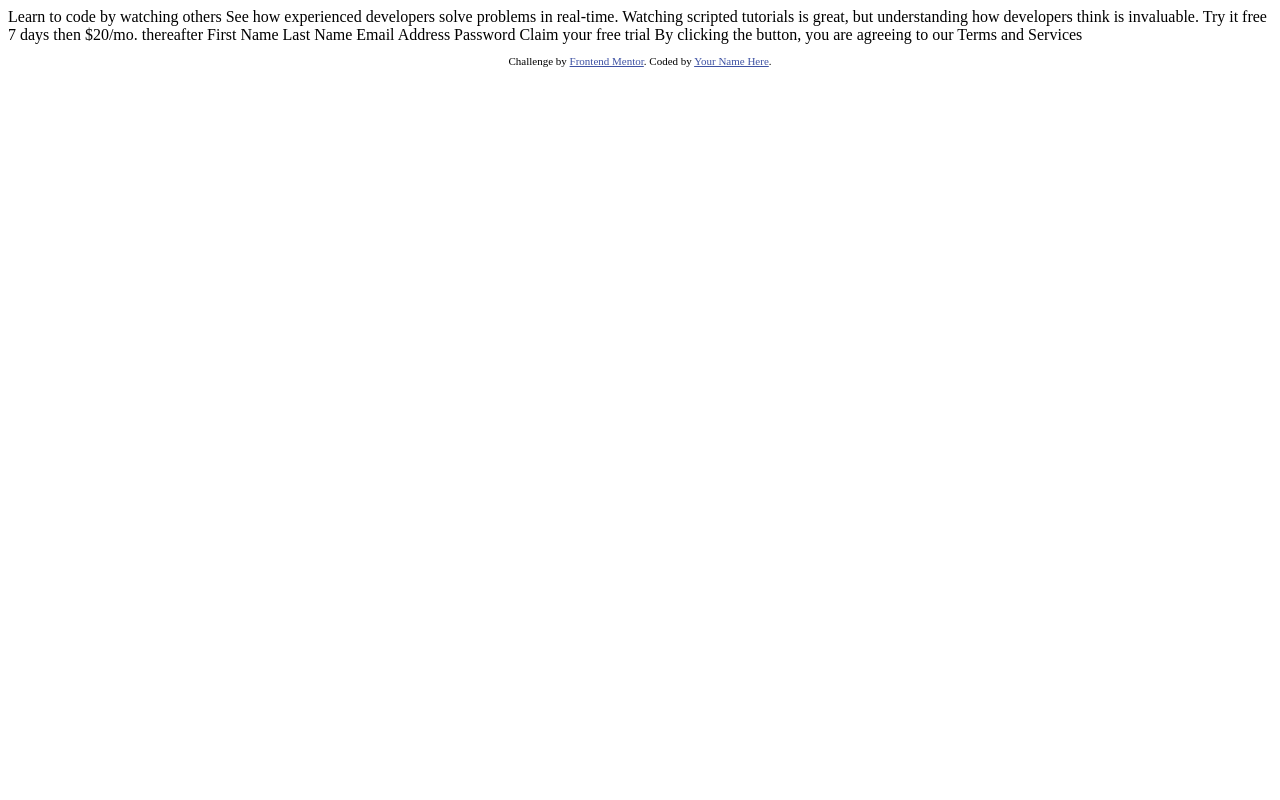
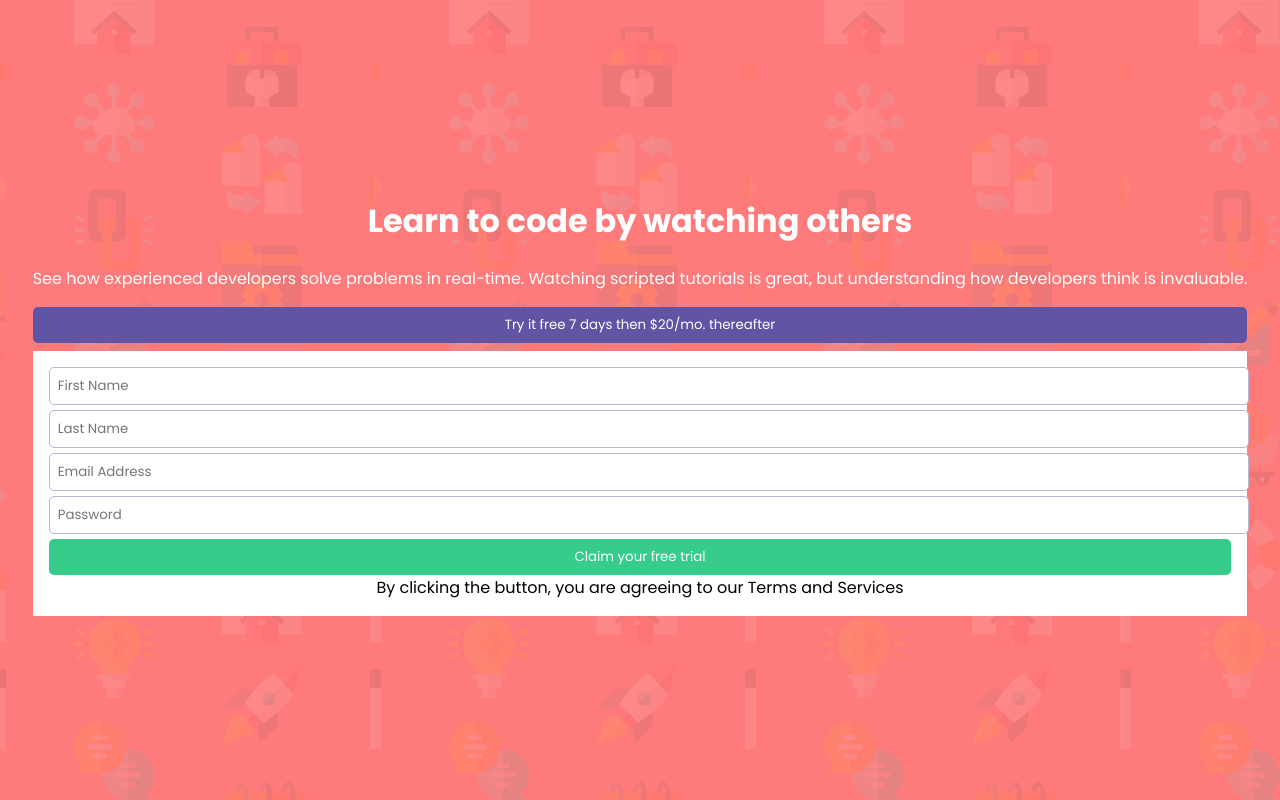
Before and after one commit to bttrvng99/Intro-component-with-sign-up-form, a plain HTML site: page index.html in a window 1280 px wide. Drawn offline with Linux system fonts and the light colour scheme.

Commit message:
first attempt

```diff
--- a/index.html
+++ b/index.html
@@ -1,42 +1,97 @@
 <!DOCTYPE html>
 <html lang="en">
   <head>
-  <meta charset="UTF-8">
-  <meta name="viewport" content="width=device-width, initial-scale=1.0"> <!-- displays site properly based on user's device -->
+    <meta charset="UTF-8" />
+    <meta name="viewport" content="width=device-width, initial-scale=1.0" />
+    <!-- displays site properly based on user's device -->
 
-  <link rel="icon" type="image/png" sizes="32x32" href="./images/favicon-32x32.png">
+    <link
+      rel="icon"
+      type="image/png"
+      sizes="32x32"
+      href="./images/favicon-32x32.png"
+    />
+    <link rel="stylesheet" href="style.css" />
 
     <title>Frontend Mentor | Intro component with sign up form</title>
 
     <!-- Feel free to remove these styles or customise in your own stylesheet 👍 -->
     <style>
-    .attribution { font-size: 11px; text-align: center; }
-    .attribution a { color: hsl(228, 45%, 44%); }
+      .attribution {
+        font-size: 11px;
+        text-align: center;
+      }
+      .attribution a {
+        color: hsl(228, 45%, 44%);
+      }
     </style>
   </head>
   <body>
+    <main>
+      <div class="left-pane">
+        <h1>Learn to code by watching others</h1>
+        <p>
+          See how experienced developers solve problems in real-time. Watching
+          scripted tutorials is great, but understanding how developers think is
+          invaluable.
+        </p>
+      </div>
+      <div class="right-pane">
+        <button class="buy">Try it free 7 days then $20/mo. thereafter</button>
+        <div class="form">
+          <form novalidate>
+            <label for="first_name">
+              <input
+                type="text"
+                name="first_name"
+                id="first_name"
+                placeholder="First Name"
+              />
+              <span class="error"></span>
+            </label>
+            <label for="last_name">
+              <input
+                type="text"
+                name="last_name"
+                id="last_name"
+                placeholder="Last Name"
+              />
+              <span class="error"></span>
+            </label>
+            <label for="email">
+              <input
+                type="email"
+                name="email"
+                id="email"
+                placeholder="Email Address"
+              />
+              <span class="error"></span>
+            </label>
+            <label for="password">
+              <input
+                type="password"
+                name="password"
+                id="password"
+                placeholder="Password"
+              />
+              <span class="error"></span>
+            </label>
+            <button class="claim">Claim your free trial</button>
+          </form>
+          <div>
+            By clicking the button, you are agreeing to our Terms and Services
+          </div>
+        </div>
+      </div>
+    </main>
 
-  Learn to code by watching others
-
-  See how experienced developers solve problems in real-time. Watching scripted tutorials is great,
-  but understanding how developers think is invaluable.
-
-  Try it free 7 days then $20/mo. thereafter
-
-  First Name
-  Last Name
-  Email Address
-  Password
-
-  Claim your free trial
-
-  By clicking the button, you are agreeing to our Terms and Services
-
-  <footer>
+    <!-- <footer>
       <p class="attribution">
-      Challenge by <a href="https://www.frontendmentor.io?ref=challenge" target="_blank">Frontend Mentor</a>.
-      Coded by <a href="#">Your Name Here</a>.
+        Challenge by
+        <a href="https://www.frontendmentor.io?ref=challenge" target="_blank"
+          >Frontend Mentor</a
+        >. Coded by <a href="#">Your Name Here</a>.
       </p>
-  </footer>
+    </footer> -->
   </body>
 </html>
--- /dev/null
+++ b/style.scss
@@ -0,0 +1,83 @@
+@import url("https://fonts.googleapis.com/css2?family=Poppins:ital,wght@0,100;0,200;0,300;0,400;0,500;0,600;0,700;0,800;0,900;1,100;1,200;1,300;1,400;1,500;1,600;1,700;1,800;1,900&display=swap");
+
+* {
+  font-family: "Poppins", sans-serif;
+}
+
+$Red: hsl(0, 100%, 74%);
+$Green: hsl(154, 59%, 51%);
+$Blue: hsl(248, 32%, 49%);
+
+$DarkBlue: hsl(249, 10%, 26%);
+$GrayishBlue: hsl(246, 25%, 77%);
+
+html {
+  height: 100%;
+  background-image: url("./images/bg-intro-mobile.png");
+  background-color: $Red;
+}
+
+html,
+body {
+  display: flex;
+  flex-direction: column;
+  align-items: center;
+  justify-content: center;
+}
+
+main {
+  display: flex;
+  flex-direction: column;
+  text-align: center;
+  margin: 0 1rem;
+
+  .left-pane {
+    color: white;
+  }
+
+  .right-pane {
+    display: flex;
+    flex-direction: column;
+
+    button.buy {
+      background-color: $Blue;
+      color: white;
+      border: 0;
+      border-radius: 5px;
+      padding: 0.5rem;
+    }
+
+    .form {
+      margin: 0.5rem 0;
+      background-color: white;
+      padding: 1rem;
+      display: flex;
+      flex-direction: column;
+
+      form {
+        display: flex;
+        flex-direction: column;
+        gap: 5px;
+        input {
+          border: 1px solid $GrayishBlue;
+          border-radius: 5px;
+          padding: 0.5rem;
+          width: 100%;
+        }
+
+        .claim {
+          background-color: $Green;
+          color: white;
+          border: 0;
+          border-radius: 5px;
+          padding: 0.5rem;
+        }
+      }
+    }
+
+    span {
+      align-self: center;
+      text-align: center;
+    }
+  }
+}
```
Also changed, not shown: style.css (added), 1 other file. Lines whose indentation alone changed are shown as unchanged.
